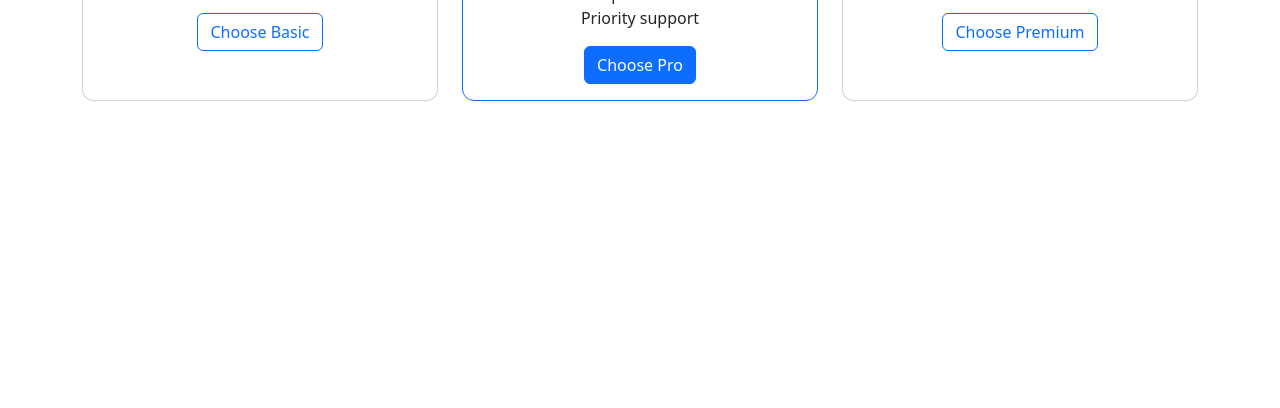
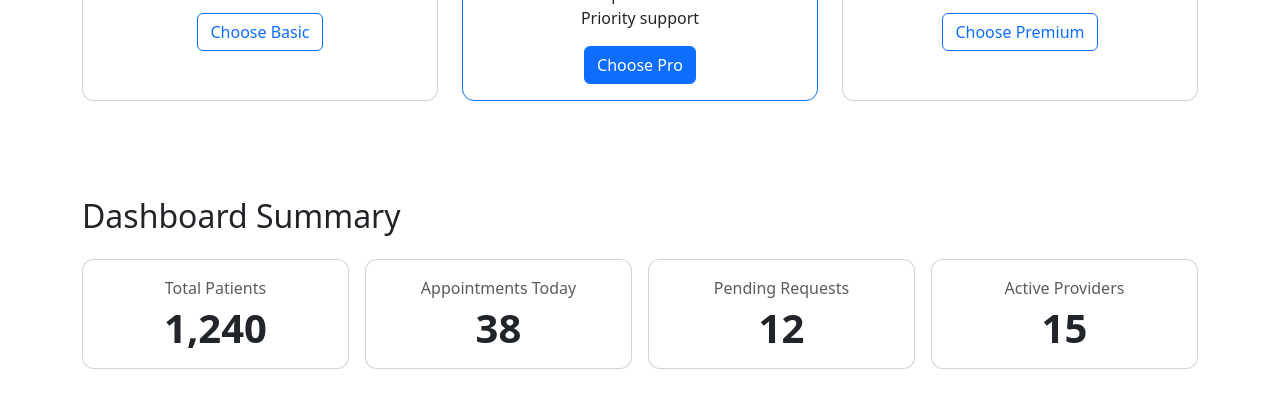
Before and after one commit to shathabargouthi55-sudo/gridsapps-bootstrap-starter, a plain HTML site: page index.html in a window 1280 px wide. Shown: the part 778-1186 px from the top of the page. Before the commit the page ends 927 px from the top, so only its background shows below. Drawn offline with nearby package versions, Linux system fonts and the light colour scheme.

Commit message:
Day 06: add dashboard summary B03

```diff
--- a/index.html
+++ b/index.html
@@ -105,7 +105,49 @@
 
     </div>
 </section>
+<section class="container py-5">
+    <h2 class="mb-4">Dashboard Summary</h2>
 
+    <div class="row g-3">
+
+        <div class="col-6 col-lg-3">
+            <div class="card h-100 text-center">
+                <div class="card-body">
+                    <p class="text-muted mb-1">Total Patients</p>
+                    <p class="display-6 fw-bold mb-0">1,240</p>
+                </div>
+            </div>
+        </div>
+
+        <div class="col-6 col-lg-3">
+            <div class="card h-100 text-center">
+                <div class="card-body">
+                    <p class="text-muted mb-1">Appointments Today</p>
+                    <p class="display-6 fw-bold mb-0">38</p>
+                </div>
+            </div>
+        </div>
+
+        <div class="col-6 col-lg-3">
+            <div class="card h-100 text-center">
+                <div class="card-body">
+                    <p class="text-muted mb-1">Pending Requests</p>
+                    <p class="display-6 fw-bold mb-0">12</p>
+                </div>
+            </div>
+        </div>
+
+        <div class="col-6 col-lg-3">
+            <div class="card h-100 text-center">
+                <div class="card-body">
+                    <p class="text-muted mb-1">Active Providers</p>
+                    <p class="display-6 fw-bold mb-0">15</p>
+                </div>
+            </div>
+        </div>
+
+    </div>
+</section>
     <script src="https://cdn.jsdelivr.net/npm/bootstrap@5.3.3/dist/js/bootstrap.bundle.min.js"></script>
 </body>
 </html>
```
